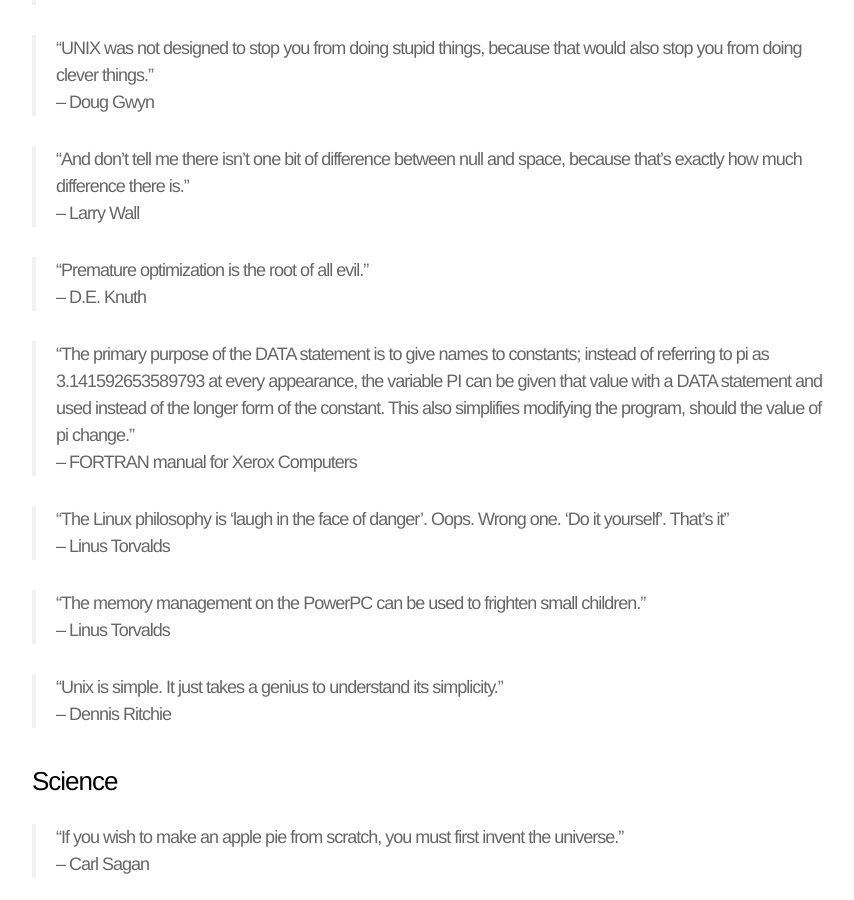
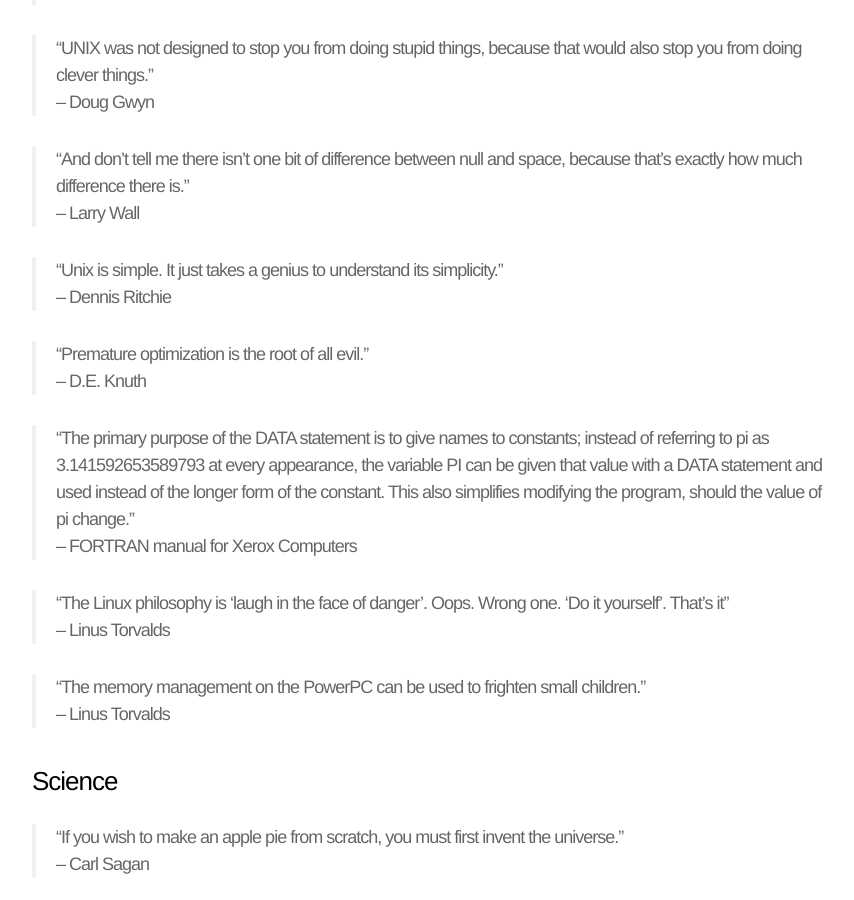
Before and after one commit to samueljohnson/samueljohnson.github.io.archive, a Jekyll site: the page built from quotes/index.markdown, in a window 1280 px wide and 900 px high, scrolled down 2349 px. Shown: the whole window, without its empty margins (208-1062 px from the left). Built offline with Jekyll 4.4.1, drawn with Linux system fonts in a browser that asks for light colours; part of the change alters nothing that is shown.

```diff
--- a/quotes/index.markdown
+++ b/quotes/index.markdown
@@ -83,6 +83,9 @@ Here is my current list of favorite quotes:
 > "And don't tell me there isn't one bit of difference between null and space, because that's exactly how much difference there is."
 <br>-- Larry Wall
 
+> "Unix is simple. It just takes a genius to understand its simplicity."
+<br>-- Dennis Ritchie
+
 > "Premature optimization is the root of all evil."
 <br>-- D.E. Knuth
 
@@ -94,9 +97,6 @@ Here is my current list of favorite quotes:
 
 > "The memory management on the PowerPC can be used to frighten small children."
 <br>-- Linus Torvalds
-
-> "Unix is simple. It just takes a genius to understand its simplicity."
-<br>-- Dennis Ritchie
 
 ### Science
 
```
